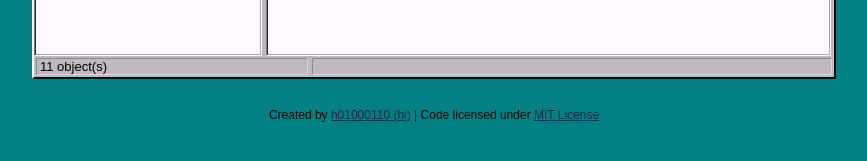
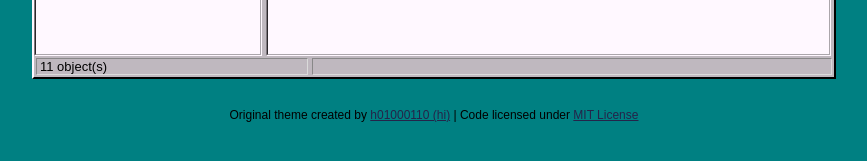
Before and after one commit to amuuu/amuuu.github.io, a Jekyll site: the page built from index.html, in a window 1280 px wide. Shown: the part 310-471 px from the top of the page, without its empty margins (206-1073 px from the left). Built offline with Jekyll 4.4.1, drawn with Linux system fonts in a browser that asks for light colours; some of the changed lines change nothing that is shown.

Commit message:
change a bunch of stuff

```diff
--- a/_includes/topbar.html
+++ b/_includes/topbar.html
@@ -1,7 +1,7 @@
 <ul class="topbar">
 	<!-- <a href="/me"><li><u>A</u>bout</li></a> -->
-	<a href="http://twitter.com/h01000110" target="_blank"><li><u>I</u>nstagram</li></a>
-	<a href="http://twitter.com/h01000110" target="_blank"><li><u>T</u>witter</li></a>
-	<a href="http://twitter.com/h01000110" target="_blank"><li><u>L</u>inkedIn</li></a>
-	<a href="http://soundcloud.com/h01000110" target="_blank"><li><u>A</u>MU's spotify</li></a>
+	<a href="https://www.instagram.com/amu_v0.2/" target="_blank"><li><u>I</u>nstagram</li></a>
+	<a href="https://twitter.com/sudoamu" target="_blank"><li><u>T</u>witter</li></a>
+	<a href="https://www.linkedin.com/in/amirreza-amouie/" target="_blank"><li><u>L</u>inkedIn</li></a>
+	<a href="https://spoti.fi/2kNt827" target="_blank"><li><u>A</u>MU's spotify</li></a>
 </ul>
--- a/_layouts/default.html
+++ b/_layouts/default.html
@@ -92,7 +92,7 @@
 	<script src="/assets/js/001.js"></script>
 	<script src="/assets/js/002.js"></script>
 	<div class="footer">
-		<p>Created by <a href="http://github.com/h01000110" target="_blank">h01000110 (hi)</a> | Code licensed under <a href="https://github.com/h01000110/h01000110.github.io/blob/master/LICENSE" target="_blank">MIT License</a></p>
+		<p>Original theme created by <a href="http://github.com/h01000110" target="_blank">h01000110 (hi)</a> | Code licensed under <a href="https://github.com/h01000110/h01000110.github.io/blob/master/LICENSE" target="_blank">MIT License</a></p>
 	</div>
 </body>
 </html>
```
